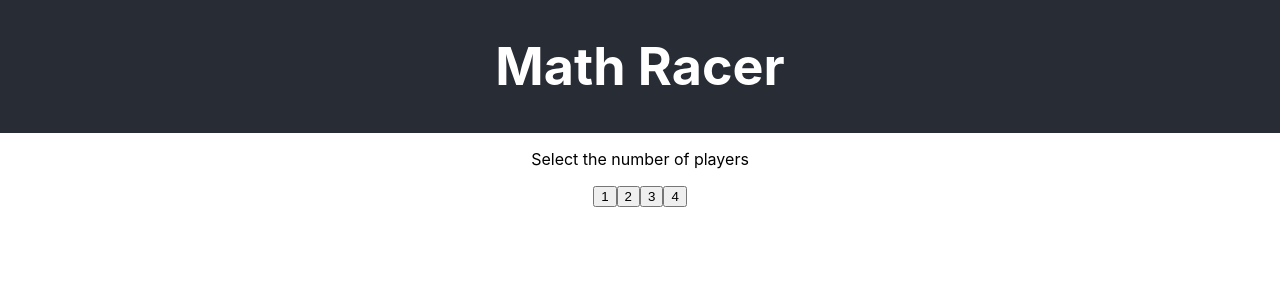
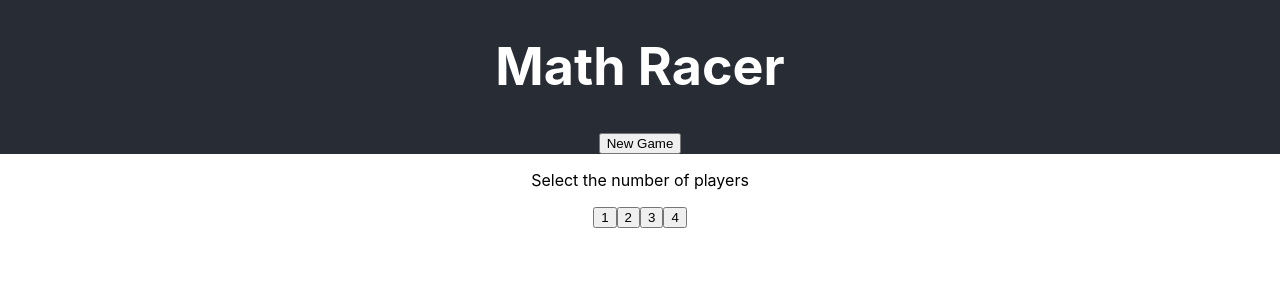
Before and after one commit to mewarren/math-racer, a React (Create React App) app: page / in a window 1280 px wide. Shown: the top 300 px of the page. Built offline with nearby package versions, Linux system fonts and the light colour scheme.

Commit message:
add newGame func and button to Game

```diff
--- a/src/components/Game.js
+++ b/src/components/Game.js
@@ -18,6 +18,16 @@ export default class Game extends React.Component {
             activePlayer: 0,
 
         };
+    }
+
+    newGame = () => {
+        this.setState({
+            numberOfPlayers : 0,
+            players : [],
+            subject : null,
+            activeGame: false,
+            activePlayer: 0
+        });
     }
 
     setNumberOfPlayers = (number) => {
@@ -69,9 +79,8 @@ export default class Game extends React.Component {
         return (
             <div>
                 <header className="App-header">
-                    <h1>
-                    Math Racer
-                    </h1>
+                    <h1>Math Racer</h1>
+                    <input type="button" value="New Game" onClick={this.newGame}/>
                 </header>
                 <Players playersState={numberOfPlayers} setPlayers={this.setNumberOfPlayers}/>
                 <Player playersState={numberOfPlayers} playerInfo={players} addPlayerName={this.addPlayerInfo}/>
```
